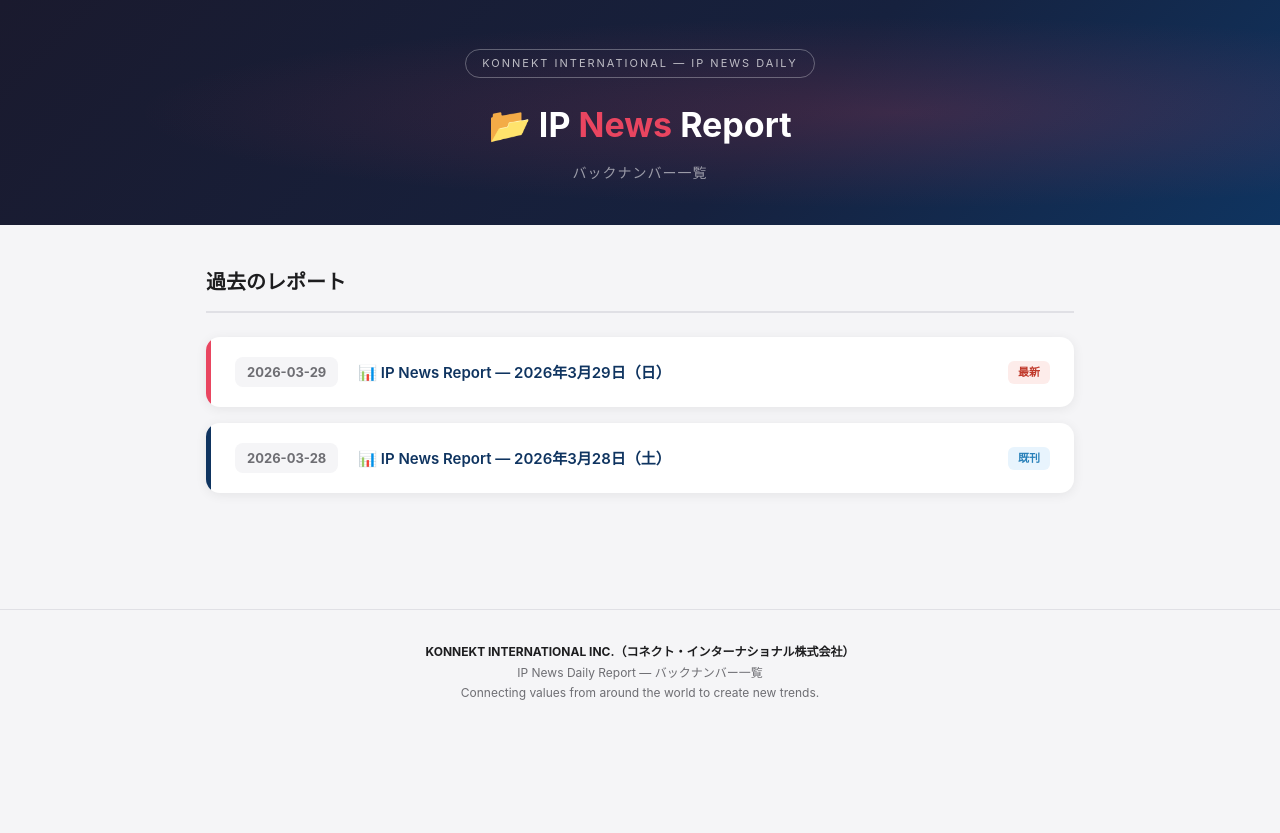
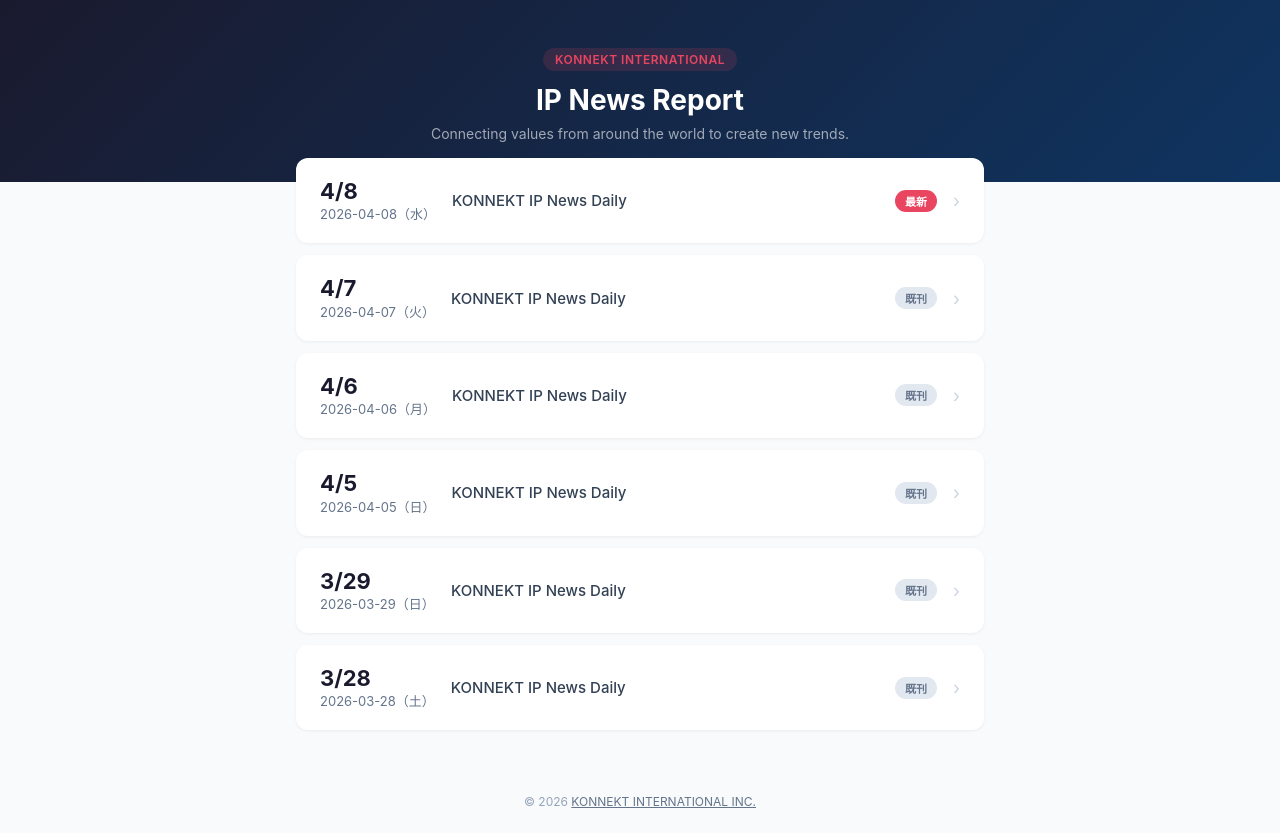
Before and after one commit to fujimoto-cpu/ip-report, a plain HTML site: page index.html in a window 1280 px wide. Before the commit the page ends 800 px from the top, so only its background shows below. Drawn offline with Linux system fonts and the light colour scheme.

Commit message:
Update index.html with all reports

```diff
--- a/index.html
+++ b/index.html
@@ -3,72 +3,81 @@
 <head>
 <meta charset="UTF-8">
 <meta name="viewport" content="width=device-width, initial-scale=1.0">
-<title>KONNEKT IP News Report — バックナンバー</title>
+<meta http-equiv="Cache-Control" content="no-cache, no-store, must-revalidate">
+<title>KONNEKT IP News Report</title>
 <style>
-  :root { --accent:#e94560; --accent2:#0f3460; --bg:#f5f5f7; --card-bg:#fff; --text:#1d1d1f; --muted:#6e6e73; --border:#e0e0e5; }
-  * { margin:0; padding:0; box-sizing:border-box; }
-  body { font-family:-apple-system,BlinkMacSystemFont,'Hiragino Sans','Noto Sans JP',sans-serif; background:var(--bg); color:var(--text); line-height:1.7; }
-  header { background:linear-gradient(135deg,#1a1a2e 0%,#16213e 60%,#0f3460 100%); color:#fff; padding:48px 24px 40px; text-align:center; position:relative; overflow:hidden; }
-  header::before { content:''; position:absolute; inset:0; background:radial-gradient(ellipse at 70% 50%,rgba(233,69,96,.18) 0%,transparent 60%); }
-  .hi { position:relative; max-width:900px; margin:0 auto; }
-  .brand-tag { display:inline-block; border:1px solid rgba(255,255,255,.3); border-radius:20px; padding:4px 16px; font-size:11px; letter-spacing:2px; text-transform:uppercase; color:rgba(255,255,255,.7); margin-bottom:18px; }
-  header h1 { font-size:clamp(22px,4vw,34px); font-weight:700; margin-bottom:8px; }
-  header h1 span { color:#e94560; }
-  .hsub { font-size:14px; color:rgba(255,255,255,.55); letter-spacing:1px; }
-  main { max-width:900px; margin:0 auto; padding:40px 16px 80px; }
-  .section-title { font-size:20px; font-weight:700; margin-bottom:24px; padding-bottom:12px; border-bottom:2px solid var(--border); }
-  .report-list { list-style:none; }
-  .report-item { background:var(--card-bg); border-radius:14px; box-shadow:0 2px 12px rgba(0,0,0,.07); margin-bottom:16px; overflow:hidden; transition:box-shadow .2s; display:flex; align-items:stretch; }
-  .report-item:hover { box-shadow:0 6px 24px rgba(0,0,0,.13); }
-  .report-item:first-child .item-bar { background:var(--accent); }
-  .item-bar { width:5px; flex-shrink:0; background:var(--accent2); }
-  .item-body { padding:20px 24px; flex:1; display:flex; align-items:center; gap:20px; }
-  .item-date { font-size:13px; font-weight:700; color:var(--muted); background:var(--bg); padding:4px 12px; border-radius:8px; white-space:nowrap; }
-  .item-title { font-size:15px; font-weight:600; flex:1; }
-  .item-title a { color:var(--accent2); text-decoration:none; }
-  .item-title a:hover { text-decoration:underline; color:var(--accent); }
-  .item-badge { font-size:11px; background:#e8f4fd; color:#2980b9; border-radius:6px; padding:2px 10px; font-weight:700; white-space:nowrap; }
-  .item-badge.latest { background:#fdecea; color:#c0392b; }
-  @media(max-width:640px){ .item-body { flex-wrap:wrap; gap:10px; } .item-title { width:100%; } }
-  footer { text-align:center; padding:32px 16px; font-size:12px; color:var(--muted); border-top:1px solid var(--border); margin-top:20px; }
-  footer strong { color:var(--text); }
+* { margin: 0; padding: 0; box-sizing: border-box; }
+body { font-family: -apple-system, BlinkMacSystemFont, 'Hiragino Sans', 'Noto Sans JP', sans-serif; background: #f8fafc; color: #1a1a2e; }
+header { background: linear-gradient(135deg, #1a1a2e 0%, #0f3460 100%); color: #fff; padding: 48px 24px 40px; text-align: center; }
+header .tag { display: inline-block; background: rgba(233,69,96,0.15); color: #e94560; font-size: 12px; font-weight: 600; padding: 4px 12px; border-radius: 20px; margin-bottom: 12px; letter-spacing: 0.5px; }
+header h1 { font-size: 28px; font-weight: 700; margin-bottom: 8px; }
+header p { font-size: 14px; color: rgba(255,255,255,0.6); }
+main { max-width: 720px; margin: -24px auto 40px; padding: 0 16px; position: relative; z-index: 1; }
+.report-list { list-style: none; }
+.report-item { background: #fff; border-radius: 12px; margin-bottom: 12px; overflow: hidden; box-shadow: 0 1px 3px rgba(0,0,0,0.06); transition: box-shadow 0.2s, transform 0.2s; }
+.report-item:hover { box-shadow: 0 4px 16px rgba(0,0,0,0.1); transform: translateY(-2px); }
+.report-item a { display: flex; align-items: center; padding: 20px 24px; text-decoration: none; color: inherit; gap: 16px; }
+.report-date { font-size: 13px; color: #64748b; min-width: 100px; }
+.report-date .day { font-size: 22px; font-weight: 700; color: #1a1a2e; display: block; line-height: 1.2; }
+.report-title { flex: 1; font-size: 15px; font-weight: 500; color: #334155; }
+.badge { font-size: 11px; font-weight: 600; padding: 3px 10px; border-radius: 12px; white-space: nowrap; }
+.badge-latest { background: #e94560; color: #fff; }
+.badge-past { background: #e2e8f0; color: #64748b; }
+.arrow { color: #cbd5e1; font-size: 18px; }
+.empty { text-align: center; padding: 60px 24px; color: #94a3b8; }
+footer { text-align: center; padding: 24px; font-size: 12px; color: #94a3b8; }
+footer a { color: #64748b; }
 </style>
+<script>
+const REPORTS = [
+  "2026-04-08",
+  "2026-04-07",
+  "2026-04-06",
+  "2026-04-05",
+  "2026-03-29",
+  "2026-03-28"
+];
+const DAYS = ["日","月","火","水","木","金","土"];
+
+function render() {
+  const list = document.getElementById("report-list");
+  REPORTS.forEach((date, i) => {
+    const d = new Date(date + "T00:00:00");
+    const month = d.getMonth() + 1;
+    const day = d.getDate();
+    const dow = DAYS[d.getDay()];
+    const li = document.createElement("li");
+    li.className = "report-item";
+    const badge = i === 0
+      ? '<span class="badge badge-latest">最新</span>'
+      : '<span class="badge badge-past">既刊</span>';
+    li.innerHTML = `
+      <a href="${date}.html">
+        <div class="report-date">
+          <span class="day">${month}/${day}</span>
+          ${date}（${dow}）
+        </div>
+        <div class="report-title">KONNEKT IP News Daily</div>
+        ${badge}
+        <span class="arrow">&#8250;</span>
+      </a>`;
+    list.appendChild(li);
+  });
+}
+document.addEventListener("DOMContentLoaded", render);
+</script>
 </head>
 <body>
 <header>
-  <div class="hi">
-    <div class="brand-tag">KONNEKT INTERNATIONAL — IP News Daily</div>
-    <h1>📂 IP <span>News</span> Report</h1>
-    <p class="hsub">バックナンバー一覧</p>
-  </div>
+  <div class="tag">KONNEKT INTERNATIONAL</div>
+  <h1>IP News Report</h1>
+  <p>Connecting values from around the world to create new trends.</p>
 </header>
-
 <main>
-  <div class="section-title">過去のレポート</div>
-  <ul class="report-list">
-    <li class="report-item">
-      <div class="item-bar"></div>
-      <div class="item-body">
-        <span class="item-date">2026-03-29</span>
-        <div class="item-title"><a href="2026-03-29.html">📊 IP News Report — 2026年3月29日（日）</a></div>
-        <span class="item-badge latest">最新</span>
-      </div>
-    </li>
-    <li class="report-item">
-      <div class="item-bar"></div>
-      <div class="item-body">
-        <span class="item-date">2026-03-28</span>
-        <div class="item-title"><a href="2026-03-28.html">📊 IP News Report — 2026年3月28日（土）</a></div>
-        <span class="item-badge">既刊</span>
-      </div>
-    </li>
-  </ul>
+  <ul id="report-list" class="report-list"></ul>
 </main>
-
 <footer>
-  <strong>KONNEKT INTERNATIONAL INC.（コネクト・インターナショナル株式会社）</strong><br>
-  IP News Daily Report — バックナンバー一覧<br>
-  Connecting values from around the world to create new trends.
+  &copy; 2026 <a href="https://konnekt-i.com" target="_blank">KONNEKT INTERNATIONAL INC.</a>
 </footer>
 </body>
 </html>
```
